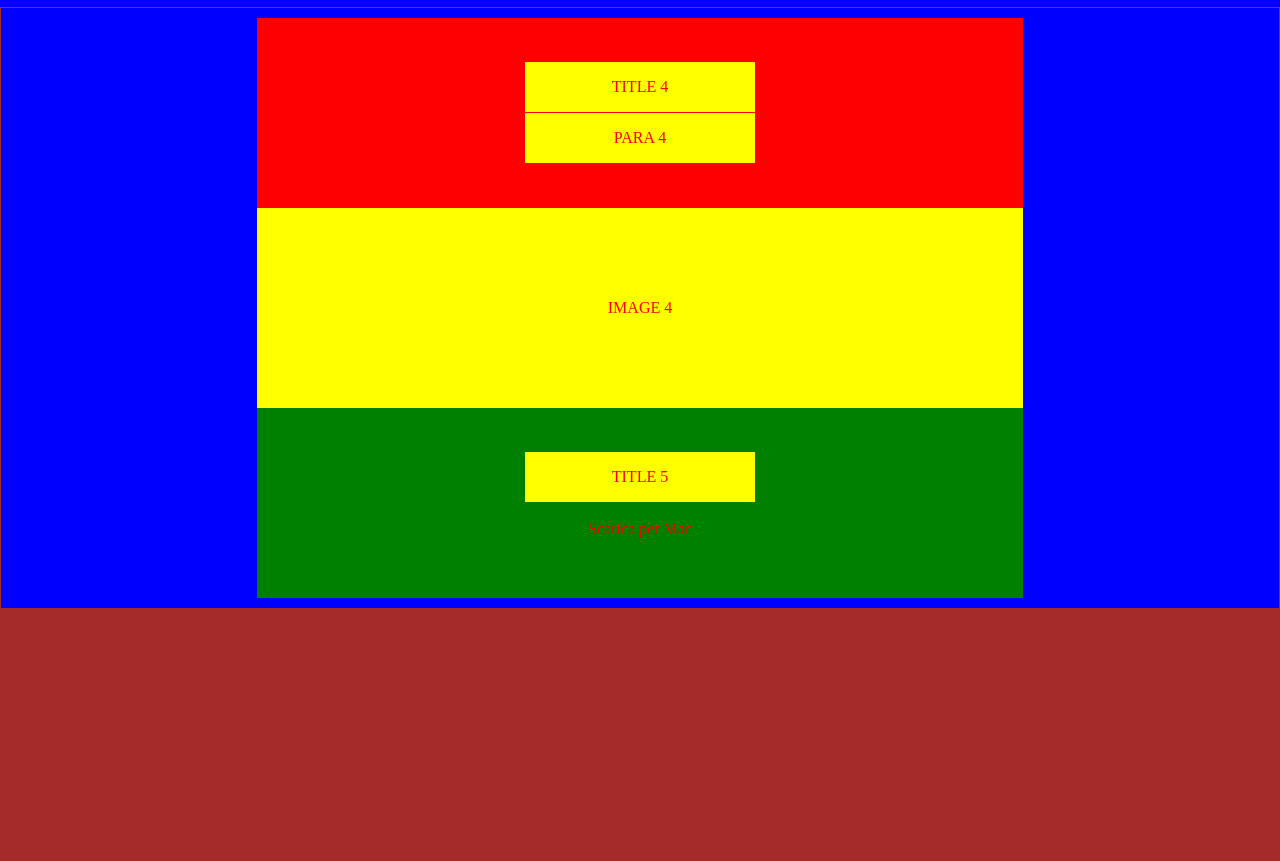
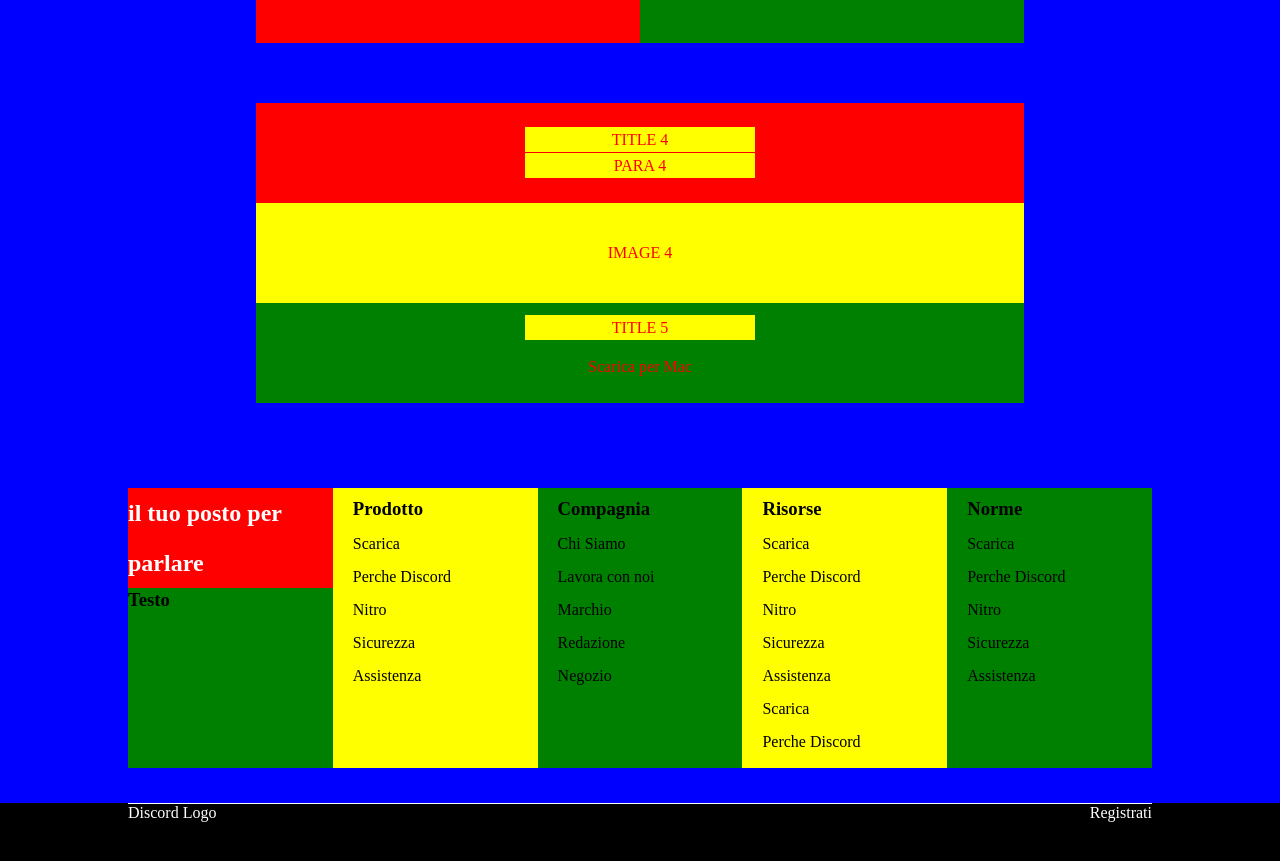
Before and after one commit to 19nikilangiu91/htmlcss-struttura-discord, a plain HTML site: page index.html in a window 1280 px wide. Shown: the part 1707-2568 px from the top of the page. Before the commit the page ends 2316 px from the top, so only its background shows below. Drawn offline with Linux system fonts and the light colour scheme.

Commit message:
Footer Index

```diff
--- a/CSS/style.css
+++ b/CSS/style.css
@@ -19,7 +19,7 @@ body{
 
     /* DEBUG */
     background-color: blue;
-    margin-bottom: 1px;
+    /* margin-bottom: 1px; */
 }
 
 #flex-nav a{
@@ -45,13 +45,13 @@ body{
     flex-direction: column;
     justify-content: center;
     align-items: center;
-    height: 400px;
+    height: 450px;
 
 
     /* DEBUG */
     background-color: blue;
     color: white;
-    margin-bottom: 1px;
+    /* margin-bottom: 25px; */
 }
 
 .header-title{
@@ -102,7 +102,7 @@ body{
 
     /* DEBUG */
     background-color: blue;
-    margin-bottom: 1px;
+    /* margin-bottom: 1px; */
 }
 
 .left1{
@@ -158,7 +158,7 @@ body{
 
     /* DEBUG */
     background-color: blue;
-    margin-bottom: 1px;
+    /* margin-bottom: 1px; */
 }
 
 #flex-left2{
@@ -215,7 +215,7 @@ body{
 
     /* DEBUG */
     background-color: blue;
-    margin-bottom: 1px;
+    /* margin-bottom: 1px; */
 }
 
 .left3{
@@ -269,20 +269,19 @@ body{
     display: flex;
     flex-direction: column;
     justify-content: center;
-    height: 600px;
-    margin: 1px;
+    height: 400px;
 
 
     /* DEBUG */
     background-color: blue;
-    margin-bottom: 1px;
+    /* margin-bottom: 1px; */
 }
 
 #flex-top{
     display: flex;
     flex-direction: column;
     justify-content: center;
-    height: 200px;
+    height: 100px;
     width: 60%;
     margin: 10px auto 0 auto;
 
@@ -291,7 +290,7 @@ body{
 }
 
 .title4{
-    height: 50px;
+    height: 25px;
     width: 30%;
     margin: 0px auto;
 
@@ -300,11 +299,11 @@ body{
     background-color:yellow;
     color: red;
     text-align: center;
-    line-height: 50px;
+    line-height: 25px;
 }
 
 .para4{
-    height: 50px;
+    height: 25px;
     width: 30%;
     margin: 1px auto;
 
@@ -312,11 +311,11 @@ body{
     background-color:yellow;
     color: red;
     text-align: center;
-    line-height: 50px;
+    line-height: 25px;
 }
 
 .middle{
-    height: 200px;
+    height: 100px;
     width: 60%;
     margin: 0px auto;
 
@@ -324,14 +323,14 @@ body{
     background-color:yellow;
     color: red;
     text-align: center;
-    line-height: 200px;
+    line-height: 100px;
 }
 
 #flex-bottom{
     display: flex;
     flex-direction: column;
     justify-content: center;
-    height: 200px;
+    height: 100px;
     width: 60%;
     margin: 0px auto 10px auto;
 
@@ -340,7 +339,7 @@ body{
 }
 
 .title5{
-    height: 50px;
+    height: 25px;
     width: 30%;
     margin: 1px auto;
 
@@ -348,7 +347,7 @@ body{
     background-color:yellow;
     color: red;
     text-align: center;
-    line-height: 50px;
+    line-height: 25px;
 }
 
 .bottom-button{
@@ -362,3 +361,123 @@ body{
     line-height: 50px;
     text-decoration: none;
 }
+
+/* Footer Top Rules */
+
+#footer-top{
+    display: flex;
+    justify-content: center;
+    height: 350px;
+    /* margin: 1px; */
+
+
+    /* DEBUG */
+    background-color: blue;
+}
+
+#flex-footer1{
+    display: flex;
+    justify-content: flex-start;
+    height: 80%;
+    width: 80%;
+    margin: auto;
+
+    /* DEBUG */
+    background-color: red;
+    height: 80%;
+    width: 80%;
+    /* margin-bottom: 1px; */
+}
+
+/* Left Column*/
+
+.left-column{
+    /* DEBUG */
+     background-color: green;
+     margin-bottom: 1px;
+     height: 100%;
+     width: 20%;
+}
+
+.title6{
+    /* DEBUG */
+     background-color: red;
+     margin-bottom: 1px;
+     color: white;
+     line-height: 50px;
+}
+
+/* List 1 */
+
+.list1{
+    width: 20%;
+    padding: 10px 20px;
+    list-style-type: none;
+
+     /* DEBUG */
+     background-color: yellow;
+}
+
+li{
+    padding-top: 15px;
+}
+
+/* List 2 */
+
+.list2{
+    width: 20%;
+    padding: 10px 20px;
+    list-style-type: none;
+
+     /* DEBUG */
+     background-color: green;
+}
+
+/* List 3 */
+
+.list3{
+    width: 20%;
+    padding: 10px 20px;
+    list-style-type: none;
+
+     /* DEBUG */
+     background-color: yellow;
+}
+
+/* List 4 */
+
+.list4{
+    width: 20%;
+    padding: 10px 20px;
+    list-style-type: none;
+
+    /* DEBUG */
+     background-color: green;
+}
+
+/* Footer Bottom Rules */
+
+#flex-footer2{
+    display: flex;
+    justify-content: center;
+    height: 100px;
+
+    /* DEBUG */
+    background-color: black;
+}
+
+.footer-bottom{
+    display: flex;
+    justify-content: space-between;
+    height: 50px;
+    width: 80%;
+    border-top: 1px solid white;
+
+    /* DEBUG */
+    background-color: black;
+}
+
+a{
+    color: white;
+    text-decoration: none;
+}
--- a/index.html
+++ b/index.html
@@ -155,40 +155,71 @@
     </main>
 
     <footer>
-        <section id="footer container top">
-            <div id="flex footer1">
+        <section id="footer-top">
+            <div id="flex-footer1">
 
                 <!-- Left Column -->
-                <div class="left column">
+                <div class="left-column">
+                    <h2 class="title6">
+                        il tuo posto per parlare
+                    </h2>
+                    <h3>Testo</h3>
 
                 </div>
 
                 <!-- Prodotto List -->
-                <ul class="prodotto">
+
+                <ul class="list1">
+                    <h3 id="title1">Prodotto</h3>
+                    <li>Scarica</li>
+                    <li>Perche Discord</li>
+                    <li>Nitro</li>
+                    <li>Sicurezza</li>
+                    <li>Assistenza</li>
                 </ul>
 
                 <!-- Compagnia List -->
-                <ul class="compagnia">
+                <ul class="list2">
+                    <h3 id="title2">Compagnia</h3>
+                    <li>Chi Siamo</li>
+                    <li>Lavora con noi</li>
+                    <li>Marchio</li>
+                    <li>Redazione</li>
+                    <li>Negozio</li>
                 </ul>
 
                 <!-- Risorse List -->
-                <ul class="risorse">
+                <ul class="list3">
+                    <h3 id="title3">Risorse</h3>
+                    <li>Scarica</li>
+                    <li>Perche Discord</li>
+                    <li>Nitro</li>
+                    <li>Sicurezza</li>
+                    <li>Assistenza</li>
+                    <li>Scarica</li>
+                    <li>Perche Discord</li>
                 </ul>
 
                 <!-- Norme List -->
-                <ul class="norme">
+                <ul class="list4">
+                    <h3 id="title4">Norme</h3>
+                    <li>Scarica</li>
+                    <li>Perche Discord</li>
+                    <li>Nitro</li>
+                    <li>Sicurezza</li>
+                    <li>Assistenza</li>
                 </ul>
             </div>
         </section>
 
-        <section id="flex footer2">
-            <div class="footer bottom">
+        <section id="flex-footer2">
+            <div class="footer-bottom">
                 <!-- Border Top-->
                 <!-- Discord Logo -->
-                <a href="#"></a>
+                <a href="#">Discord Logo</a>
 
                 <!-- Registrati -->
-                <a href="#"></a>
+                <a href="#">Registrati</a>
             </div>
         </section>
     </footer>
```
